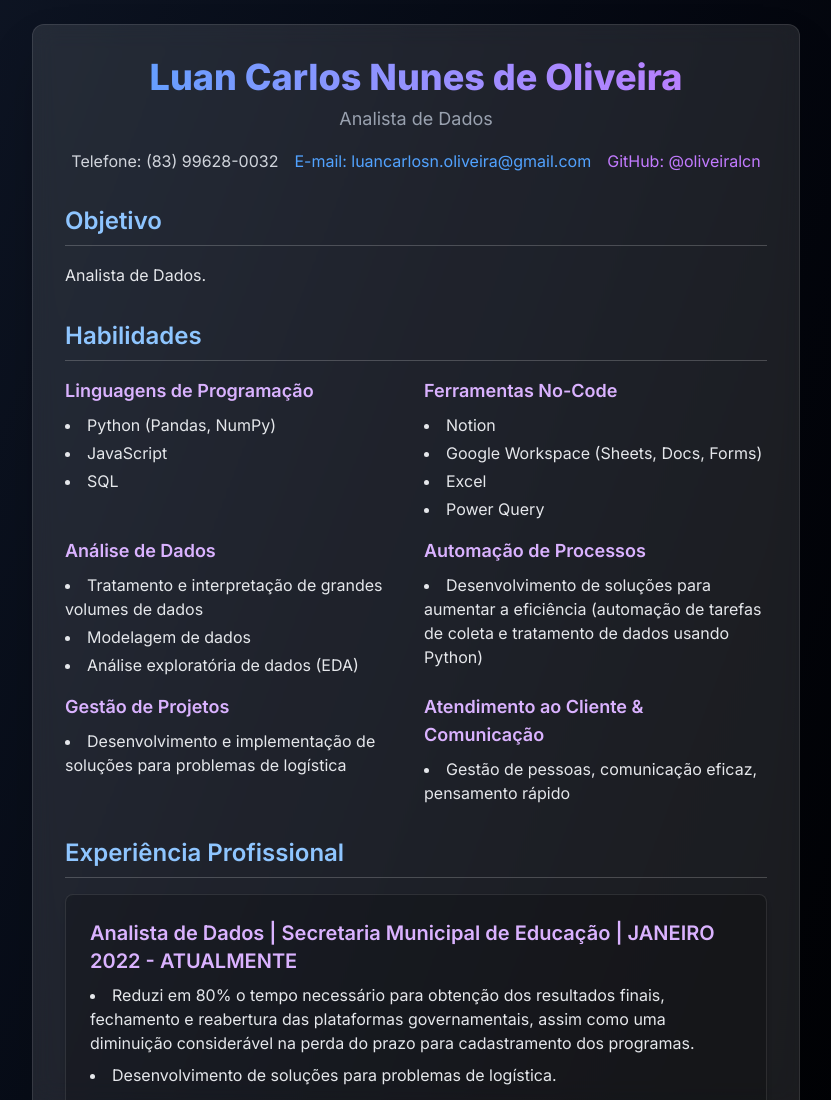
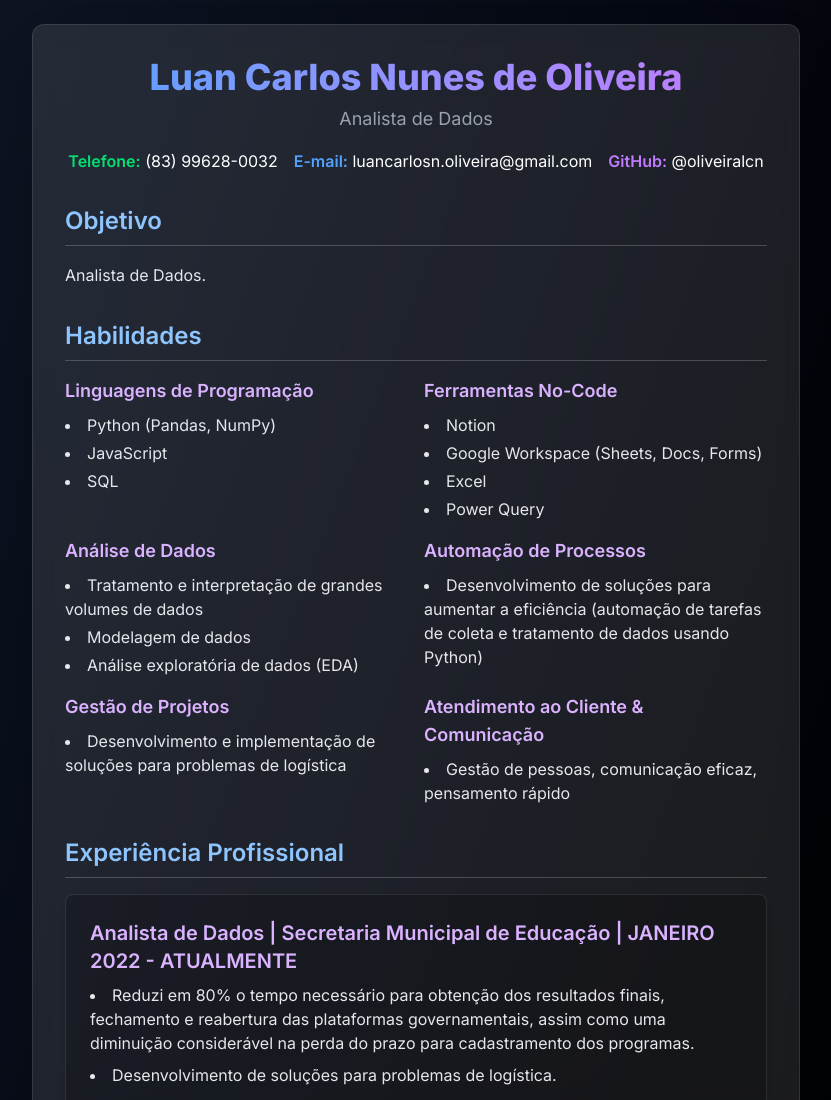
Before and after one commit to oliveiralcn/curriculo, a plain HTML site: page index.html in a window 1280 px wide. Shown: the top 1100 px of the page, without its empty margins (224-1055 px from the left). Drawn offline with nearby package versions, Linux system fonts and the light colour scheme.

Commit message:
Update index.html

```diff
--- a/index.html
+++ b/index.html
@@ -28,11 +28,15 @@
             <div class="flex justify-center items-center gap-4 mt-4 info-pessoal">
                 <span class="text-gray-300">
                     <a href="https://wa.me/5583996280032" target="_blank" rel="noopener noreferrer" class="hover:text-green-400 transition duration-300">
-                        Telefone: (83) 99628-0032
+                        <span class="font-semibold text-green-400">Telefone:</span> <span class="text-white">(83) 99628-0032</span>
                     </a>
                 </span>
-                <a href="mailto:luancarlosn.oliveira@gmail.com" class="text-blue-400 hover:text-blue-300 transition duration-300">E-mail: luancarlosn.oliveira@gmail.com</a>
-                <a href="https://github.com/oliveiralcn" target="_blank" rel="noopener noreferrer" class="text-purple-400 hover:text-purple-300 transition duration-300">GitHub: @oliveiralcn</a>
+                <a href="mailto:luancarlosn.oliveira@gmail.com" class="text-blue-400 hover:text-blue-300 transition duration-300">
+                    <span class="font-semibold text-blue-400">E-mail:</span> <span class="text-white">luancarlosn.oliveira@gmail.com</span>
+                </a>
+                <a href="https://github.com/oliveiralcn" target="_blank" rel="noopener noreferrer" class="text-purple-400 hover:text-purple-300 transition duration-300">
+                    <span class="font-semibold text-purple-400">GitHub:</span> <span class="text-white">@oliveiralcn</span>
+                </a>
             </div>
         </header>
 
@@ -194,7 +198,7 @@
                         <h4 class="text-lg font-semibold text-purple-300 mb-1">Informática Básica</h4>
                         <p class="text-gray-200">Microlins</p>
                     </article>
-                    <article class="bg-black/20 p-4 rounded-lg border border-white/10 shadow-md transition duration-300 hover:shadow-lg hover:scale-[1.01]">
+                     <article class="bg-black/20 p-4 rounded-lg border border-white/10 shadow-md transition duration-300 hover:shadow-lg hover:scale-[1.01]">
                         <h4 class="text-lg font-semibold text-purple-300 mb-1">Excel Avançado</h4>
                         <p class="text-gray-200">Microlins</p>
                     </article>
```
